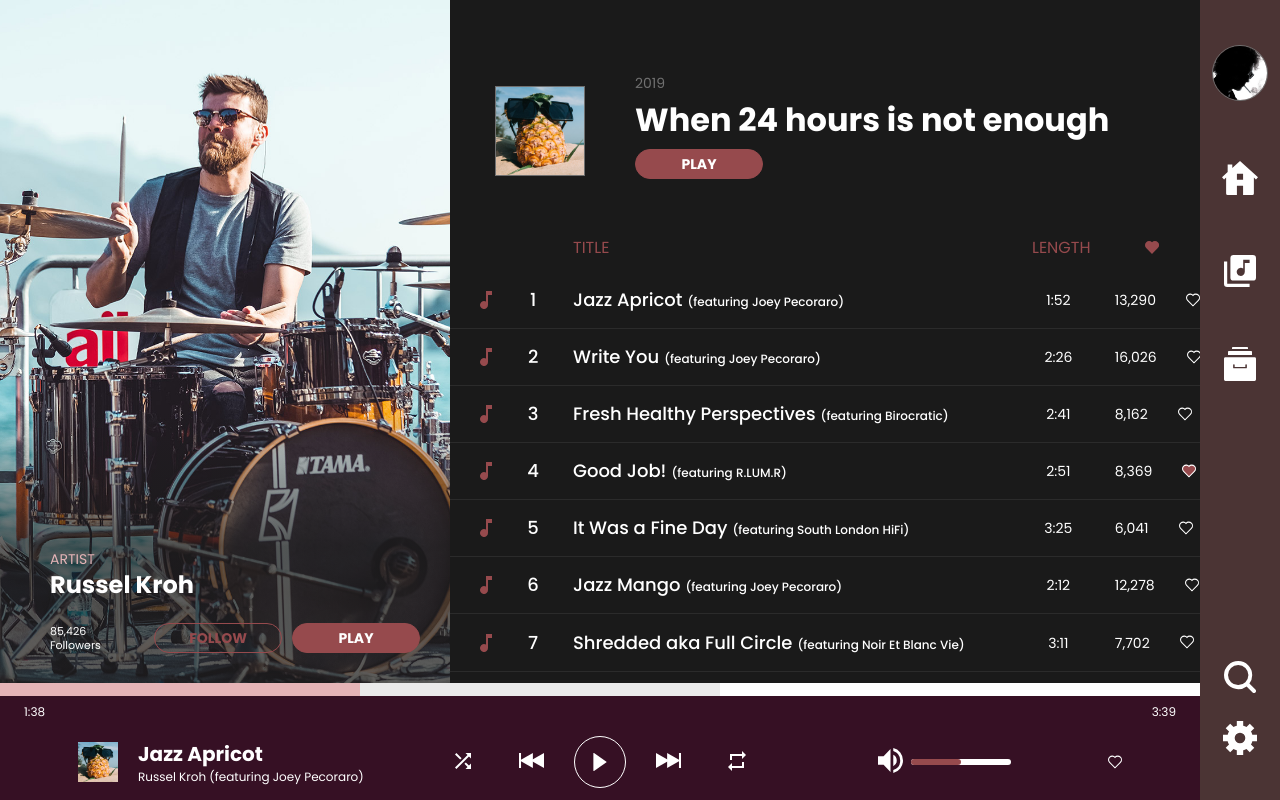
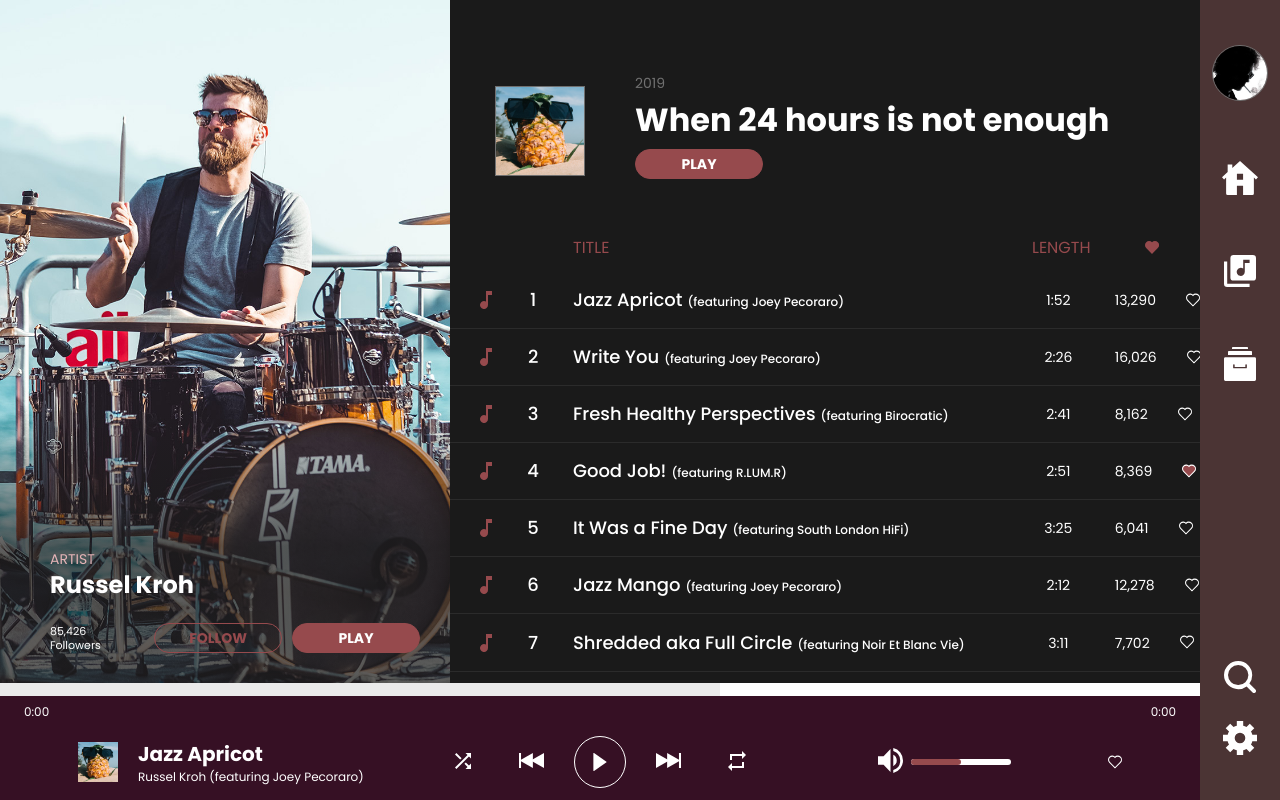
Before and after one commit to pamcy/React-Focus-Music-Player, a React (Create React App) app: page / in a window 1280 px wide. Built offline with nearby package versions, Linux system fonts and the light colour scheme.

Commit message:
:sparkles: Play song and update progress bar

```diff
--- a/src/components/App.js
+++ b/src/components/App.js
@@ -9,8 +9,11 @@ import albumInfo from '../initial-playlist';
 class App extends React.Component {
   state = {
     album: albumInfo,
-    current: {},
+    currentSong: {},
+    isPlaying: false,
   };
+
+  audioRef = React.createRef();
 
   componentDidMount() {
     this.init();
@@ -18,12 +21,24 @@ class App extends React.Component {
 
   init = () => {
     const { album } = this.state;
+    this.setState({ currentSong: album.tracks[0] });
+  };
 
-    this.setState({ current: album.tracks[0] });
+  playSong = () => {
+    const { isPlaying } = this.state;
+    const audio = this.audioRef.current;
+
+    this.setState({ isPlaying: !isPlaying });
+
+    if (isPlaying) {
+      audio.pause();
+    } else {
+      audio.play();
+    }
   };
 
   render() {
-    const { album, current } = this.state;
+    const { album, currentSong, isPlaying } = this.state;
 
     return (
       <div className="app">
@@ -35,7 +50,13 @@ class App extends React.Component {
           />
           <Playlist album={album} />
           <UserPanel />
-          <PlayingBar album={album} current={current} />
+          <PlayingBar
+            audioRef={this.audioRef}
+            album={album}
+            currentSong={currentSong}
+            playSong={this.playSong}
+            isPlaying={isPlaying}
+          />
         </div>
       </div>
     );
--- a/src/components/Buttons/LikeBtn.js
+++ b/src/components/Buttons/LikeBtn.js
@@ -2,7 +2,6 @@ import React from 'react';
 import PropTypes from 'prop-types';
 
 const LikeBtn = ({ likeStatus }) => {
-  console.log(likeStatus);
   const fillColor = { fill: likeStatus ? '#964a4d' : 'none' };
 
   return (
--- a/src/components/PlayingBar.js
+++ b/src/components/PlayingBar.js
@@ -3,25 +3,61 @@ import PropTypes from 'prop-types';
 
 import LikeBtn from './Buttons/LikeBtn';
 
-const PlayingBar = ({ album, current }) => {
+import { timeConverter } from '../helpers';
+
+class PlayingBar extends React.Component {
+  state = {
+    currentTime: null,
+    duration: null,
+  };
+
+  progressRef = React.createRef();
+
+  componentDidUpdate() {
+    const audio = this.props.audioRef.current;
+    audio.addEventListener('timeupdate', this.updateProgressBar);
+  }
+
+  updateProgressBar = e => {
+    this.setState({
+      currentTime: Math.floor(e.target.currentTime),
+      duration: Math.floor(e.target.duration),
+    });
+
+    const { currentTime, duration } = this.state;
+    const playedRatio = currentTime / duration;
+    const progressBar = this.progressRef.current;
+
+    progressBar.style.transform = `translateX(${-(100 - playedRatio * 100)}%)`;
+  };
+
+  render() {
+    const { audioRef, album, currentSong, playSong, isPlaying } = this.props;
+    const { currentTime, duration } = this.state;
+    const playStatus = isPlaying ? 'pause' : 'play';
+
     return (
       <div className="playing-bar">
         <div className="playing-bar__progress">
           <div className="progress__wrapper">
             <div className="progress__buffered" />
-          <div className="progress__played" />
+            <div ref={this.progressRef} className="progress__played" />
           </div>
         </div>
         <div className="playing-bar__time">
-        <span className="playing-bar__current-time">1:38</span>
-        <span className="playing-bar__total-time">3:39</span>
+          <span className="playing-bar__current-time">{timeConverter(currentTime)}</span>
+          <span className="playing-bar__total-time">{timeConverter(duration)}</span>
         </div>
         <div className="playingbar__panel">
           <div className="panel__album">
-          <img src={album.albumCover} alt="When 24hrs isn't enough" className="panel__album-img" />
+            <img
+              src={album.albumCover}
+              alt="When 24hrs isn't enough"
+              className="panel__album-img"
+            />
             <div className="panel__album-content">
-            <h3 className="panel__album-title">{current.title}</h3>
-            <p className="panel__album-featuring">{`${album.artist} (featuring ${current.featuring})`}</p>
+              <h3 className="panel__album-title">{currentSong.title}</h3>
+              <p className="panel__album-featuring">{`${album.artist} (featuring ${currentSong.featuring})`}</p>
             </div>
           </div>
           <div className="panel__controller">
@@ -35,8 +71,12 @@ const PlayingBar = ({ album, current }) => {
                 className="controller__img"
               />
             </div>
-          <div className="controller__btn controller__btn--play">
-            <img src="/images/bar_play-button.svg" alt="Play song" className="controller__img" />
+            <div className="controller__btn controller__btn--play" onClick={playSong}>
+              <img
+                src={`/images/bar_${playStatus}-button.svg`}
+                alt={`${playStatus} song`}
+                className="controller__img"
+              />
             </div>
             <div className="controller__btn">
               <img src="/images/bar_next_song.svg" alt="Next song" className="controller__img" />
@@ -59,19 +99,20 @@ const PlayingBar = ({ album, current }) => {
             <LikeBtn />
           </div>
         </div>
-      <audio src={current.path}>
+        <audio src={currentSong.path} ref={audioRef}>
           <track kind="captions" />
         </audio>
       </div>
     );
-};
+  }
+}
 
 PlayingBar.propTypes = {
   album: PropTypes.shape({
     artist: PropTypes.string.isRequired,
     albumCover: PropTypes.string.isRequired,
   }).isRequired,
-  current: PropTypes.shape({
+  currentSong: PropTypes.shape({
     title: PropTypes.string.isRequired,
     featuring: PropTypes.string.isRequired,
     liked: PropTypes.bool.isRequired,
--- a/src/components/PlayingBar.scss
+++ b/src/components/PlayingBar.scss
@@ -34,8 +34,10 @@ Progress bar
 }
 
 .progress__played {
-  width: 30%;
+  width: 100%;
+  transform: translateX(-100%);
   background-color: $pink;
+  transition: transform 0.1s;
 }
 
 .playing-bar__time {
--- /dev/null
+++ b/src/helpers.js
@@ -0,0 +1,3 @@
+export const timeConverter = seconds => {
+  return `${Math.floor(seconds / 60)}:${`0${Math.floor(seconds % 60)}`.slice(-2)}`;
+};
```
Lines whose indentation alone changed are shown as unchanged.
